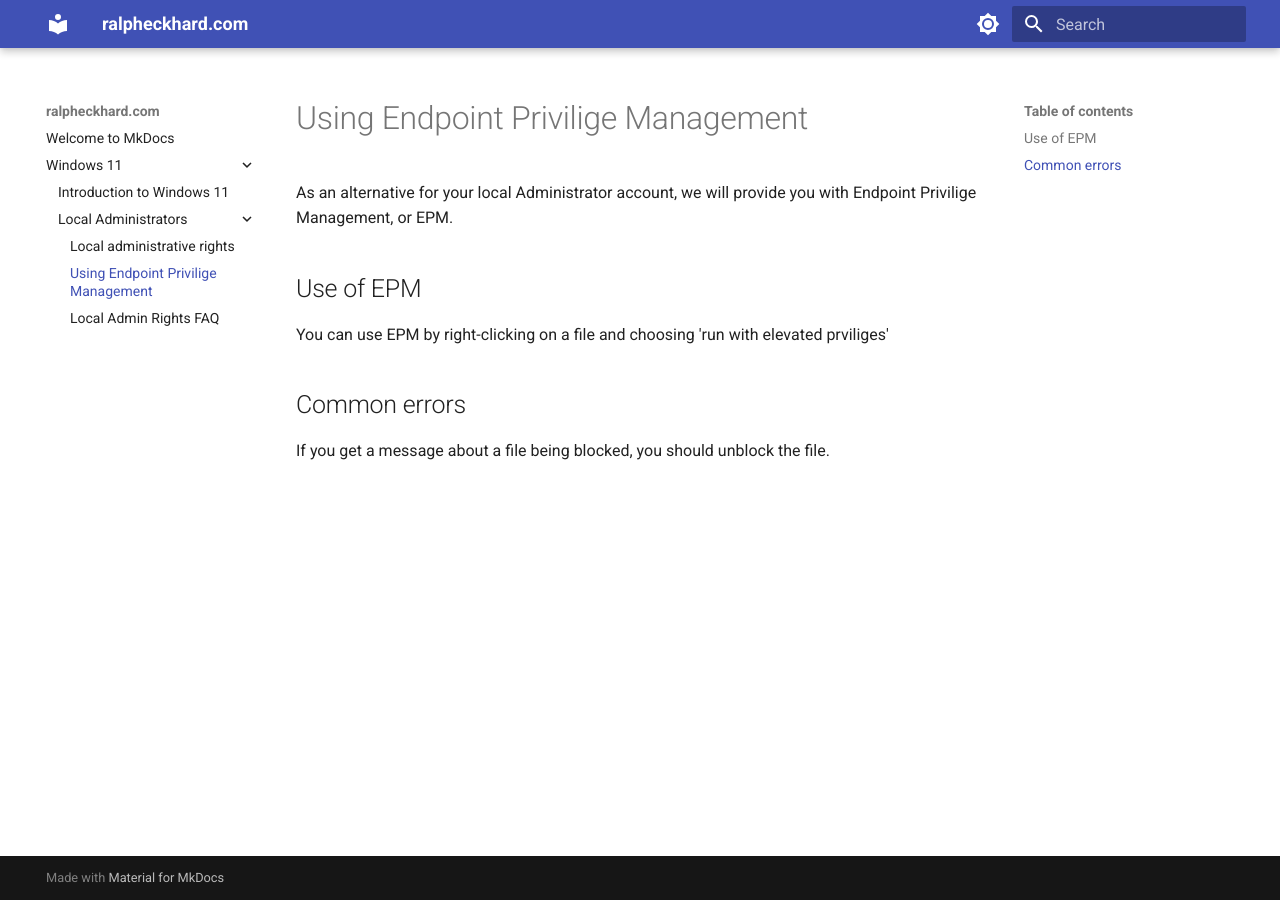
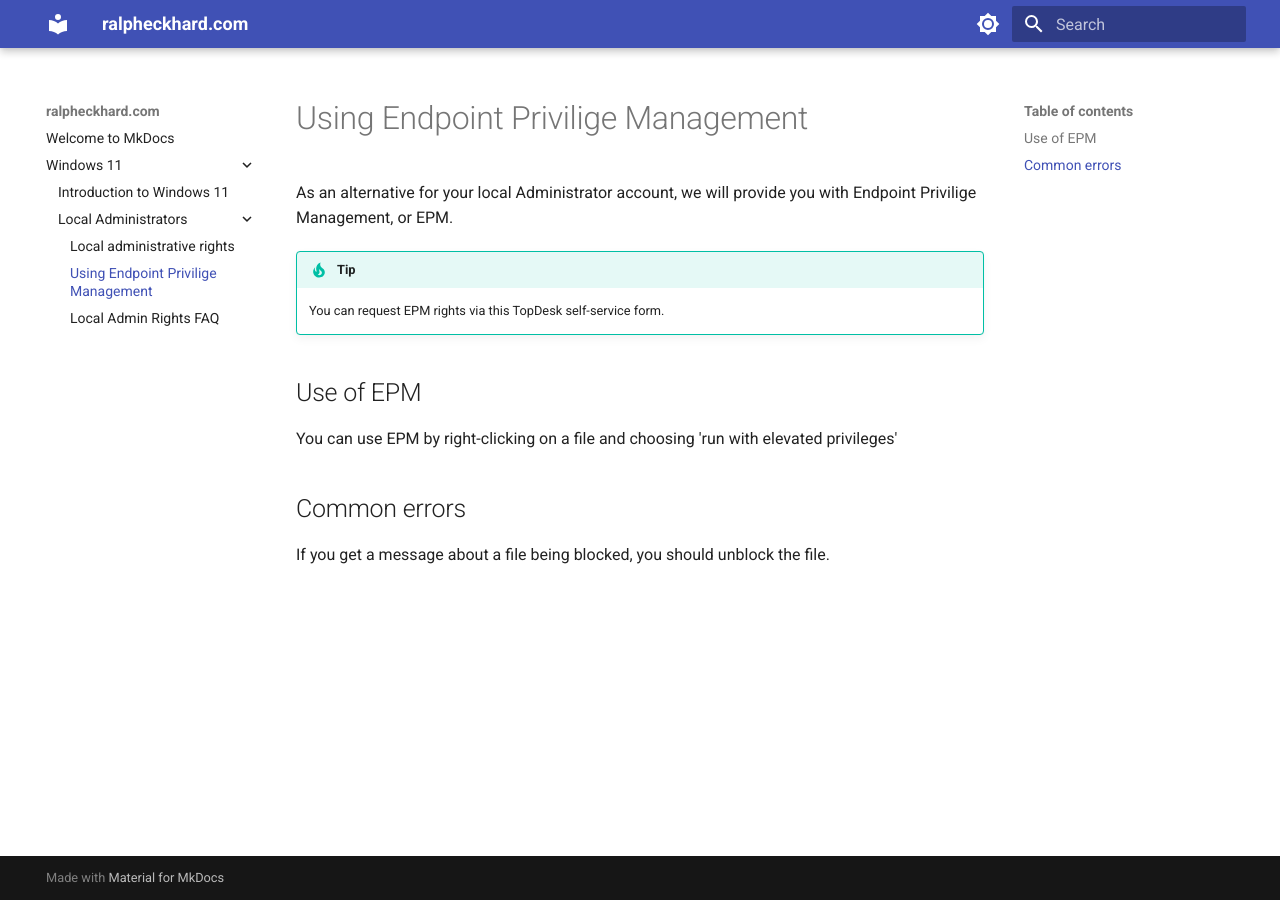
Before and after one commit to ralpje/documentation, an MkDocs documentation site: the page built from docs/Windows 11/Local Administrators/Using Endpoint Privilige Management.md, in a window 1280 px wide. Built offline with MkDocs 1.6.1 and Material for MkDocs 9.7.7, drawn with Linux system fonts in a browser that asks for light colours.

```diff
--- a/docs/Windows 11/Local Administrators/Using Endpoint Privilige Management.md
+++ b/docs/Windows 11/Local Administrators/Using Endpoint Privilige Management.md
@@ -2,8 +2,11 @@
 
 As an alternative for your local Administrator account, we will provide you with Endpoint Privilige Management, or EPM.
 
+!!! Tip
+    You can request EPM rights via this TopDesk self-service form.
+
 ## Use of EPM
-You can use EPM by right-clicking on a file and choosing 'run with elevated prviliges'
+You can use EPM by right-clicking on a file and choosing 'run with elevated privileges'
 
 ## Common errors
 If you get a message about a file being blocked, you should unblock the file.
```
Also changed, not shown: docs/Windows 11/Local Administrators/LAR FAQ.md (+1 -2 lines).
